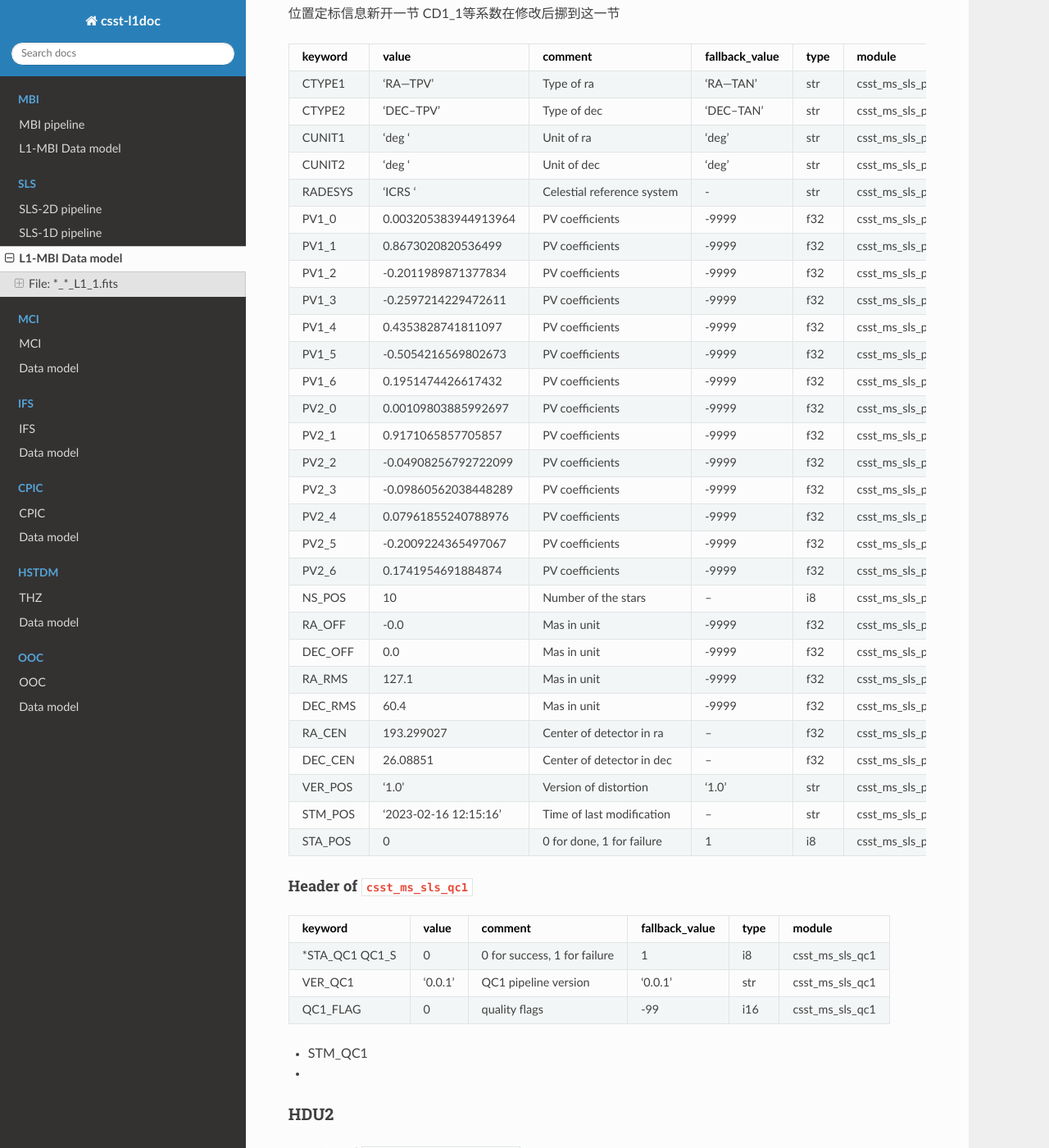
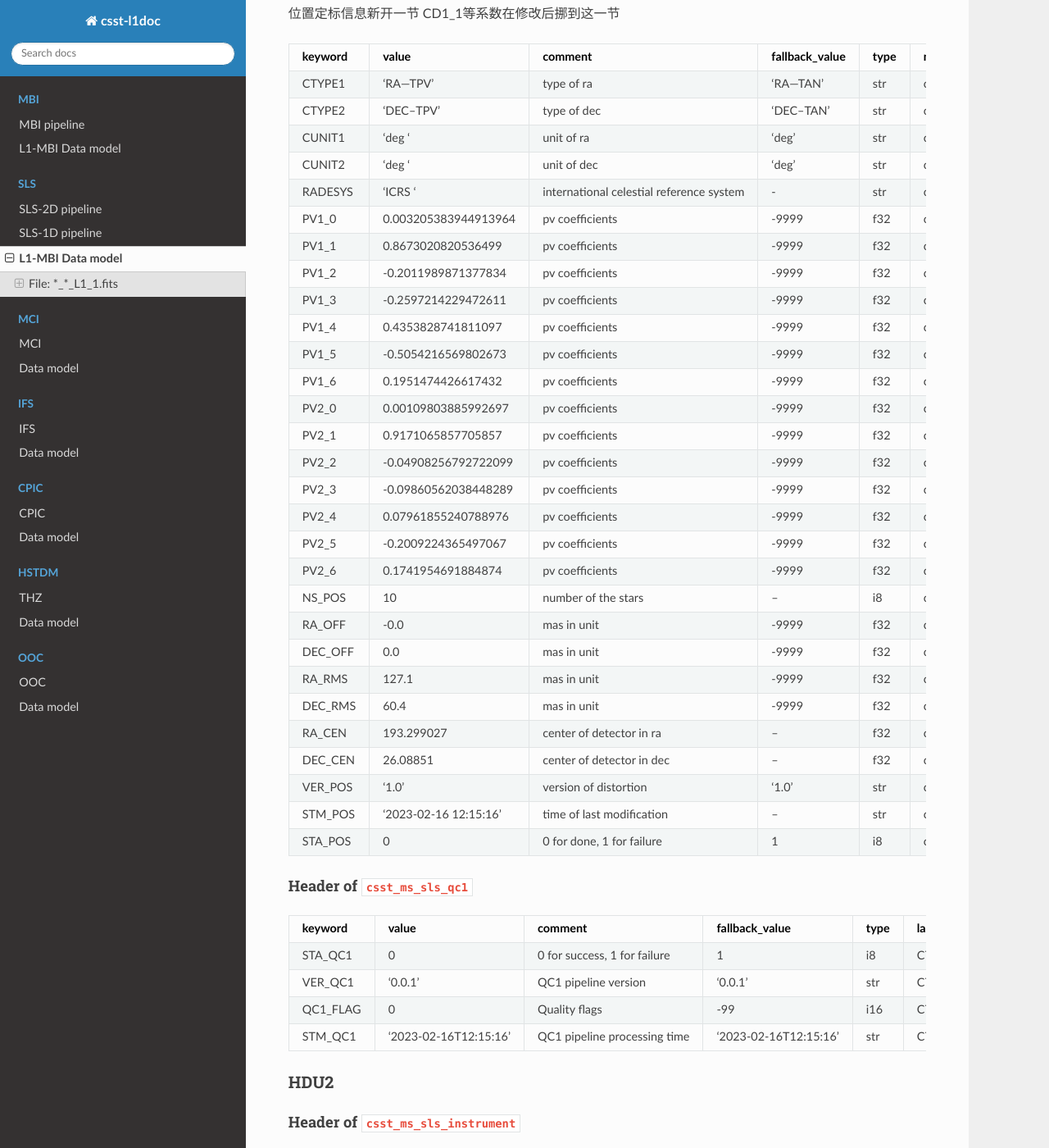
Before and after one commit to hypergravity/csst-doc-msc, a Sphinx documentation site: the page built from docs/source/sls/data_model.md, in a window 1280 px wide and 1400 px high, scrolled down 2058 px. Shown: the whole window at 82% size. Built offline with Sphinx 7.4.7 and the Read the Docs theme 2.0.0, drawn with Linux system fonts in a browser that asks for light colours.

Commit message:
Update data_model.md

```diff
--- a/docs/source/sls/data_model.md
+++ b/docs/source/sls/data_model.md
@@ -79,45 +79,45 @@ CD1_1等系数在修改后挪到这一节
 
 | keyword  | value                 | comment                      | fallback_value | type   | module                | last modified |
 |----------|:----------------------|------------------------------|----------------|--------|-----------------------|------|
-| CTYPE1   | 'RA---TPV'            | Type of ra                   | 'RA---TAN'     | str    | csst_ms_sls_position  | C7   |
-| CTYPE2   | 'DEC--TPV'            | Type of dec                  | 'DEC--TAN'     | str    | csst_ms_sls_position  | C7   |
-| CUNIT1   | 'deg  '               | Unit of ra                   | 'deg'          | str    | csst_ms_sls_position  | C7   |
-| CUNIT2   | 'deg  '               | Unit of dec                  | 'deg'          | str    | csst_ms_sls_position  | C7   |
-| RADESYS  | 'ICRS '               | Celestial reference system   | -              | str    | csst_ms_sls_position  | C7   |
-| PV1_0    | 0.003205383944913964  | PV coefficients              | -9999          | f32    | csst_ms_sls_position  | C7   |
-| PV1_1    | 0.8673020820536499    | PV coefficients              | -9999          | f32    | csst_ms_sls_position  | C7   |
-| PV1_2    | -0.2011989871377834   | PV coefficients              | -9999          | f32    | csst_ms_sls_position  | C7   |
-| PV1_3    | -0.2597214229472611   | PV coefficients              | -9999          | f32    | csst_ms_sls_position  | C7   |
-| PV1_4    | 0.4353828741811097    | PV coefficients              | -9999          | f32    | csst_ms_sls_position  | C7   |
-| PV1_5    | -0.5054216569802673   | PV coefficients              | -9999          | f32    | csst_ms_sls_position  | C7   |
-| PV1_6    | 0.1951474426617432    | PV coefficients              | -9999          | f32    | csst_ms_sls_position  | C7   |
-| PV2_0    | 0.00109803885992697   | PV coefficients              | -9999          | f32    | csst_ms_sls_position  | C7   |
-| PV2_1    | 0.9171065857705857    | PV coefficients              | -9999          | f32    | csst_ms_sls_position  | C7   |
-| PV2_2    | -0.04908256792722099  | PV coefficients              | -9999          | f32    | csst_ms_sls_position  | C7   |
-| PV2_3    | -0.09860562038448289  | PV coefficients              | -9999          | f32    | csst_ms_sls_position  | C7   |
-| PV2_4    | 0.07961855240788976   | PV coefficients              | -9999          | f32    | csst_ms_sls_position  | C7   |
-| PV2_5    | -0.2009224365497067   | PV coefficients              | -9999          | f32    | csst_ms_sls_position  | C7   |
-| PV2_6    | 0.1741954691884874    | PV coefficients              | -9999          | f32    | csst_ms_sls_position  | C7   |
-| NS_POS   | 10                    | Number of the stars          | --             | i8     | csst_ms_sls_position  | C7   |
-| RA_OFF   | -0.0                  | Mas in unit                  | -9999          | f32    | csst_ms_sls_position  | C7   |
-| DEC_OFF  | 0.0                   | Mas in unit                  | -9999          | f32    | csst_ms_sls_position  | C7   |
-| RA_RMS   | 127.1                 | Mas in unit                  | -9999          | f32    | csst_ms_sls_position  | C7   |
-| DEC_RMS  | 60.4                  | Mas in unit                  | -9999          | f32    | csst_ms_sls_position  | C7   |
-| RA_CEN   | 193.299027            | Center of detector in ra     | --             | f32    | csst_ms_sls_position  | C7   |
-| DEC_CEN  | 26.08851              | Center of detector in dec    | --             | f32    | csst_ms_sls_position  | C7   |
-| VER_POS  | '1.0'                 | Version of distortion        | '1.0'          | str    | csst_ms_sls_position  | C7   |
-| STM_POS  | '2023-02-16 12:15:16' | Time of last modification    | --             | str    | csst_ms_sls_position  | C7   |
-| STA_POS  | 0                     | 0 for done, 1 for failure    | 1              | i8     | csst_ms_sls_position  | C7   |
+| CTYPE1   | 'RA---TPV'            | type of ra                   | 'RA---TAN'     | str    | csst_ms_sls_position  | C7   |
+| CTYPE2   | 'DEC--TPV'            | type of dec                  | 'DEC--TAN'     | str    | csst_ms_sls_position  | C7   |
+| CUNIT1   | 'deg  '               | unit of ra                   | 'deg'          | str    | csst_ms_sls_position  | C7   |
+| CUNIT2   | 'deg  '               | unit of dec                  | 'deg'          | str    | csst_ms_sls_position  | C7   |
+| RADESYS  | 'ICRS '               | international celestial reference system | -  | str    | csst_ms_sls_position  | C7   |
+| PV1_0    | 0.003205383944913964  | pv coefficients              | -9999          | f32    | csst_ms_sls_position  | C7   |
+| PV1_1    | 0.8673020820536499    | pv coefficients              | -9999          | f32    | csst_ms_sls_position  | C7   |
+| PV1_2    | -0.2011989871377834   | pv coefficients              | -9999          | f32    | csst_ms_sls_position  | C7   |
+| PV1_3    | -0.2597214229472611   | pv coefficients              | -9999          | f32    | csst_ms_sls_position  | C7   |
+| PV1_4    | 0.4353828741811097    | pv coefficients              | -9999          | f32    | csst_ms_sls_position  | C7   |
+| PV1_5    | -0.5054216569802673   | pv coefficients              | -9999          | f32    | csst_ms_sls_position  | C7   |
+| PV1_6    | 0.1951474426617432    | pv coefficients              | -9999          | f32    | csst_ms_sls_position  | C7   |
+| PV2_0    | 0.00109803885992697   | pv coefficients              | -9999          | f32    | csst_ms_sls_position  | C7   |
+| PV2_1    | 0.9171065857705857    | pv coefficients              | -9999          | f32    | csst_ms_sls_position  | C7   |
+| PV2_2    | -0.04908256792722099  | pv coefficients              | -9999          | f32    | csst_ms_sls_position  | C7   |
+| PV2_3    | -0.09860562038448289  | pv coefficients              | -9999          | f32    | csst_ms_sls_position  | C7   |
+| PV2_4    | 0.07961855240788976   | pv coefficients              | -9999          | f32    | csst_ms_sls_position  | C7   |
+| PV2_5    | -0.2009224365497067   | pv coefficients              | -9999          | f32    | csst_ms_sls_position  | C7   |
+| PV2_6    | 0.1741954691884874    | pv coefficients              | -9999          | f32    | csst_ms_sls_position  | C7   |
+| NS_POS   | 10                    | number of the stars          | --             | i8     | csst_ms_sls_position  | C7   |
+| RA_OFF   | -0.0                  | mas in unit                  | -9999          | f32    | csst_ms_sls_position  | C7   |
+| DEC_OFF  | 0.0                   | mas in unit                  | -9999          | f32    | csst_ms_sls_position  | C7   |
+| RA_RMS   | 127.1                 | mas in unit                  | -9999          | f32    | csst_ms_sls_position  | C7   |
+| DEC_RMS  | 60.4                  | mas in unit                  | -9999          | f32    | csst_ms_sls_position  | C7   |
+| RA_CEN   | 193.299027            | center of detector in ra     | --             | f32    | csst_ms_sls_position  | C7   |
+| DEC_CEN  | 26.08851              | center of detector in dec    | --             | f32    | csst_ms_sls_position  | C7   |
+| VER_POS  | '1.0'                 | version of distortion        | '1.0'          | str    | csst_ms_sls_position  | C7   |
+| STM_POS  | '2023-02-16 12:15:16' | time of last modification    | --             | str    | csst_ms_sls_position  | C7   |
+| STA_POS  | 0                     | 0 for done, 1 for failure    | 1              | i8     |  csst_ms_sls_position | C7   |
 
 
 #### Header of `csst_ms_sls_qc1`
-| keyword        | value    | comment                      | fallback_value | type  | module          |
-|----------------|:---------|------------------------------|----------------|-------|-----------------|
-| *STA_QC1 QC1_S | 0        | 0 for success, 1 for failure | 1              | i8    | csst_ms_sls_qc1 |
-| VER_QC1        | '0.0.1'  | QC1 pipeline version         | '0.0.1'        | str   | csst_ms_sls_qc1 |
-| QC1_FLAG       | 0        | quality flags                | -99            | i16   | csst_ms_sls_qc1 |
-+ STM_QC1
-+
+| keyword        | value                    | comment                      | fallback_value         | type  | last modified |
+|----------------|:-------------------------|------------------------------|------------------------|-------|---------------|
+| STA_QC1        | 0                        | 0 for success, 1 for failure | 1                      | i8    | C7            |
+| VER_QC1        | '0.0.1'                  | QC1 pipeline version         | '0.0.1'                | str   | C7            |
+| QC1_FLAG       | 0                        | Quality flags                | -99                    | i16   | C7            |
+| STM_QC1        | '2023-02-16T12:15:16'    | QC1 pipeline processing time | '2023-02-16T12:15:16'  | str   | C7            |
+
 ### HDU2
 
 #### Header of `csst_ms_sls_instrument`
```
